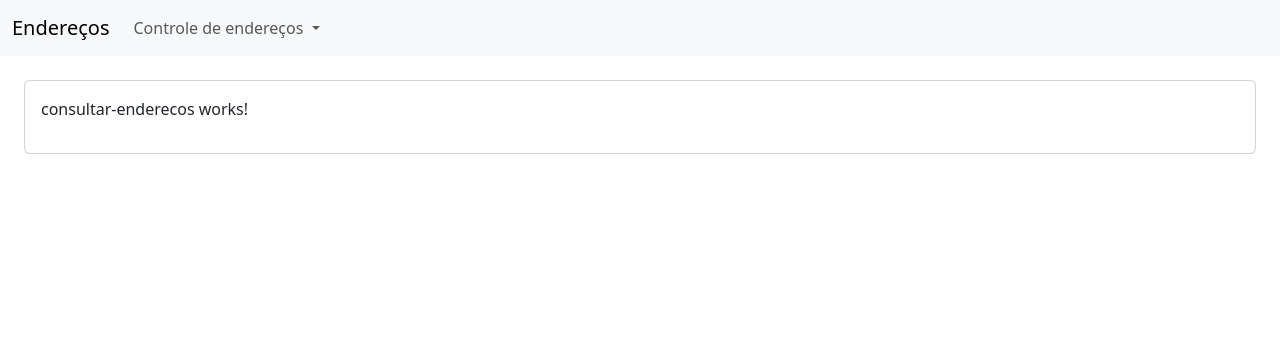
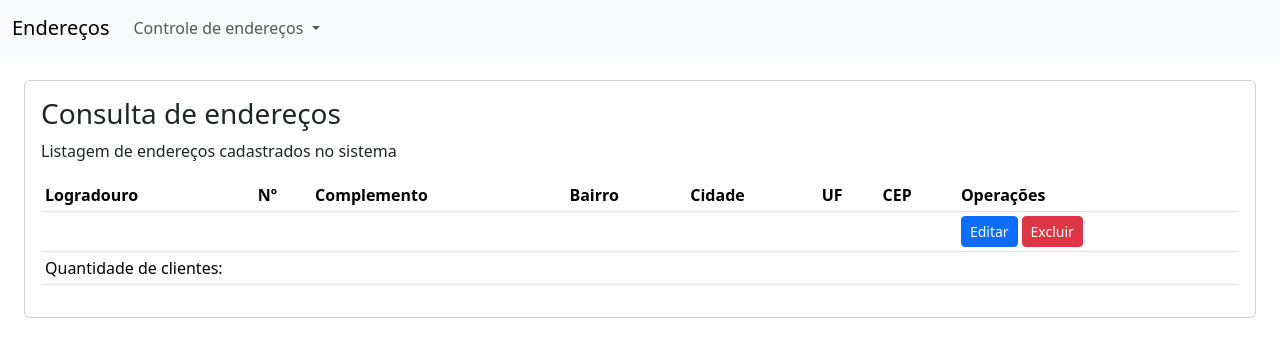
Before and after one commit to samuelmsilva2v/webEnderecos, an Angular app: page /app/consultar-enderecos in a window 1280 px wide. Shown: the top 356 px of the page. Built offline with nearby package versions, Linux system fonts and the light colour scheme.

Commit message:
cadastrar endereco working

```diff
--- a/src/app/app.config.ts
+++ b/src/app/app.config.ts
@@ -2,7 +2,8 @@ import { ApplicationConfig, provideZoneChangeDetection } from '@angular/core';
 import { provideRouter } from '@angular/router';
 
 import { routes } from './app.routes';
+import { provideHttpClient } from '@angular/common/http';
 
 export const appConfig: ApplicationConfig = {
-  providers: [provideZoneChangeDetection({ eventCoalescing: true }), provideRouter(routes)]
+  providers: [provideZoneChangeDetection({ eventCoalescing: true }), provideRouter(routes), provideHttpClient()]
 };
--- a/src/app/cadastrar-endereco/cadastrar-endereco.component.html
+++ b/src/app/cadastrar-endereco/cadastrar-endereco.component.html
@@ -1,42 +1,46 @@
 <h3>Cadastro de endereços</h3>
 <p>Preencha os campos para incluir um endereço</p>
 
-<form>
+<div *ngIf="mensagem" class="alert alert-primary">
+    <strong> {{mensagem }}</strong>
+</div>
+
+<form [formGroup]="formulario" (ngSubmit)="cadastrarEndereco()">
 
     <div class="mb-3">
-        <label for="logradouro">Logradouro:</label><br>
-        <input type="text" id="logradouro" name="logradouro" required>
+        <label for="logradouro">Logradouro: </label><br>
+        <input type="text" formControlName="logradouro">
     </div>
 
     <div class="mb-3">
         <label for="numero">Número:</label><br>
-        <input type="text" id="numero" name="numero" required>
+        <input type="text" formControlName="numero">
     </div>
 
     <div class="mb-3">
         <label for="complemento">Complemento:</label><br>
-        <input type="text" id="complemento" name="complemento">
+        <input type="text" formControlName="complemento">
     </div>
 
     <div class="mb-3">
         <label for="bairro">Bairro:</label><br>
-        <input type="text" id="bairro" name="bairro" required>
+        <input type="text" formControlName="bairro">
     </div>
 
     <div class="mb-3">
         <label for="cidade">Cidade:</label><br>
-        <input type="text" id="cidade" name="cidade" required>
+        <input type="text" formControlName="cidade">
     </div>
 
     <div class="mb-3">
         <label for="uf">UF:</label><br>
-        <input type="text" id="uf" name="uf" maxlength="2" placeholder="RJ" required>
+        <input type="text" maxlength="2" placeholder="RJ" formControlName="uf">
     </div>
 
     <div class="mb-3">
         <label for="cep">CEP:</label><br>
-        <input type="text" id="cep" name="cep" pattern="\d{5}-?\d{3}" placeholder="00000-000" required>
+        <input type="text" pattern="\d{5}-?\d{3}" placeholder="00000-000" formControlName="cep">
     </div>
 
-    <input type="submit" class="btn btn-success" value="Cadastrar Endereço">
+    <input type="submit" class="btn btn-success" value="Cadastrar Endereço" [disabled]="formulario.invalid">
 </form>
--- a/src/app/cadastrar-endereco/cadastrar-endereco.component.ts
+++ b/src/app/cadastrar-endereco/cadastrar-endereco.component.ts
@@ -1,12 +1,44 @@
+import { CommonModule } from '@angular/common';
+import { HttpClient } from '@angular/common/http';
 import { Component } from '@angular/core';
+import { FormControl, FormGroup, FormsModule, ReactiveFormsModule, Validators } from '@angular/forms';
 
 @Component({
   selector: 'app-cadastrar-endereco',
   standalone: true,
-  imports: [],
+  imports: [CommonModule, FormsModule, ReactiveFormsModule],
   templateUrl: './cadastrar-endereco.component.html',
   styleUrl: './cadastrar-endereco.component.css'
 })
 export class CadastrarEnderecoComponent {
 
+  mensagem: string = '';
+
+  constructor(
+    private httpClient: HttpClient
+  ) {}
+
+  formulario = new FormGroup({
+    logradouro: new FormControl('', [Validators.required]),
+    numero: new FormControl('', [Validators.required]),
+    complemento: new FormControl('', [Validators.required]),
+    bairro: new FormControl('', [Validators.required]),
+    cidade: new FormControl('', [Validators.required]),
+    uf: new FormControl('', [Validators.required]),
+    cep: new FormControl('', [Validators.required])
+  })
+
+  cadastrarEndereco(){
+
+    this.httpClient.post(
+      'http://localhost:8080/api/enderecos',
+      this.formulario.value,
+      {responseType: 'text'}
+    ).subscribe({
+      next: (resposta) => {
+        this.mensagem = resposta;
+        this.formulario.reset()
+      }
+    })
+  }
 }
--- a/src/app/consultar-enderecos/consultar-enderecos.component.html
+++ b/src/app/consultar-enderecos/consultar-enderecos.component.html
@@ -1 +1,43 @@
-<p>consultar-enderecos works!</p>
+<h3>Consulta de endereços</h3>
+<p>Listagem de endereços cadastrados no sistema</p>
+
+<div class="table-responsive">
+    <table class="table table-sm">
+
+        <thead>
+            <tr>
+                <th>Logradouro</th>
+                <th>Nº</th>
+                <th>Complemento</th>
+                <th>Bairro</th>
+                <th>Cidade</th>
+                <th>UF</th>
+                <th>CEP</th>
+                <th>Operações</th>
+            </tr>
+        </thead>
+
+        <tbody>
+            <tr>
+                <td></td>
+                <td></td>
+                <td></td>
+                <td></td>
+                <td></td>
+                <td></td>
+                <td></td>
+                <td>
+                    <button class="btn btn-sm btn-primary me-1">Editar</button>
+                    <button class="btn btn-sm btn-danger me-1">Excluir</button>
+                </td>
+            </tr>
+        </tbody>
+
+        <tfoot>
+            <tr>
+                <td colspan="8">Quantidade de clientes: </td>
+            </tr>
+        </tfoot>
+
+    </table>
+</div>
```
